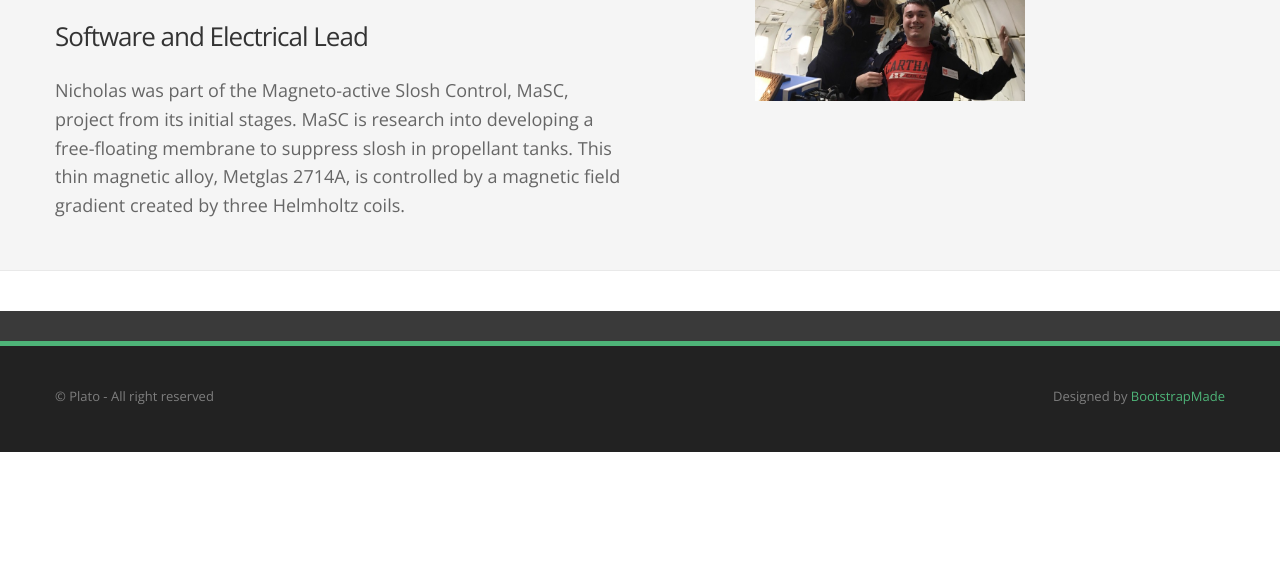
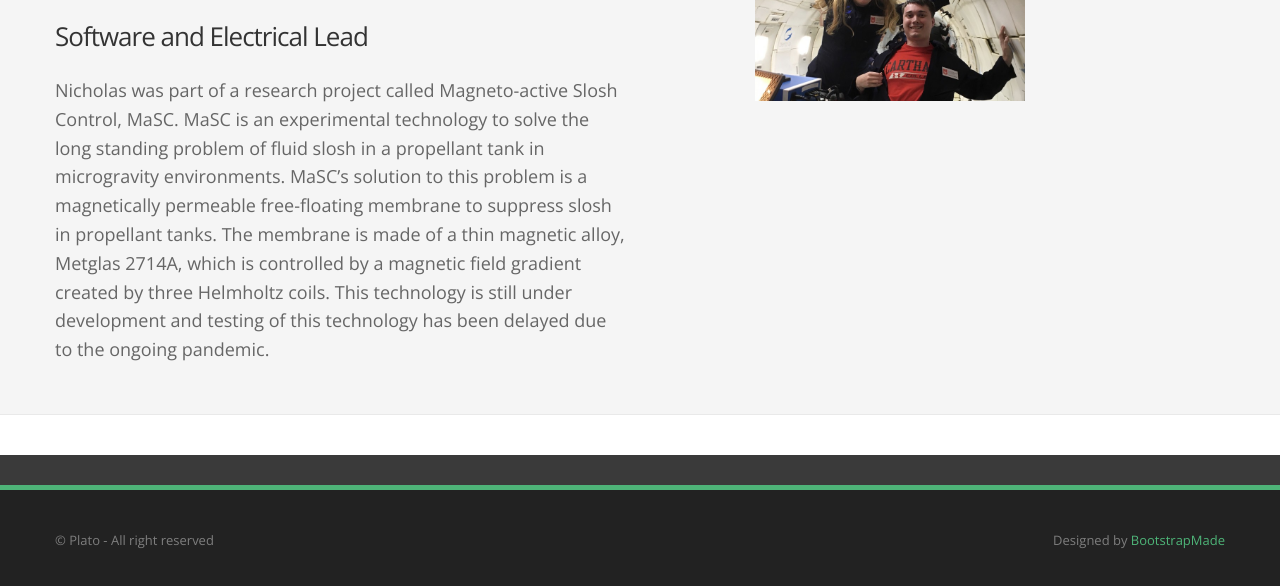
Before and after one commit to N-Bartel/N-Bartel.github.io, a plain HTML site: page MASK.html in a window 1280 px wide. Shown: the part 242-828 px from the top of the page. Before the commit the page ends 800 px from the top, so only its background shows below. Drawn offline with nearby package versions, Linux system fonts and the light colour scheme.

Commit message:
This commit has changes to the wording and info in MaSC

```diff
--- a/MASK.html
+++ b/MASK.html
@@ -121,7 +121,7 @@
 	<h3>September 2018 - May 2020</h3>
   <h3>Software and Electrical Lead</h3>
           <p class="lead"></pclass>
-	          Nicholas was part of the Magneto-active Slosh Control, MaSC, project from its initial stages. MaSC is research into developing a free-floating membrane to suppress slosh in propellant tanks. This thin magnetic alloy, Metglas 2714A, is controlled by a magnetic field gradient created by three Helmholtz coils.
+            Nicholas was part of a research project called Magneto-active Slosh Control, MaSC. MaSC is an experimental technology to solve the long standing problem of fluid slosh in a propellant tank in microgravity environments. MaSC’s solution to this problem is a magnetically permeable free-floating membrane to suppress slosh in propellant tanks. The membrane is made of a thin magnetic alloy, Metglas 2714A, which is controlled by a magnetic field gradient created by three Helmholtz coils. This technology is still under development and testing of this technology has been delayed due to the ongoing pandemic.
           </p>
         </div>
 	<div class="span3 offset1">
```
